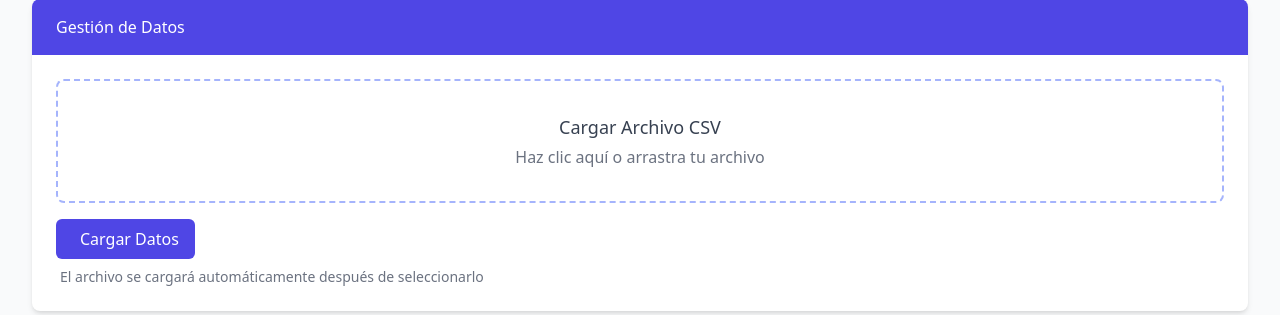
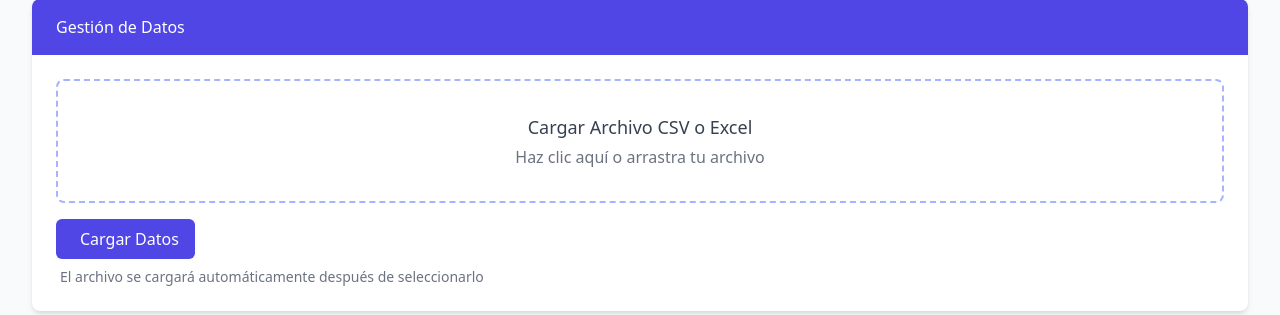
Before and after one commit to gnavarrolema/proyecto-proyeccion-inventario, a Flask app: page / in a window 1280 px wide. Shown: the part 297-612 px from the top of the page. Run offline with Flask 3, Linux system fonts and the light colour scheme; style sheets or scripts are compiled from the project's sources.

Commit message:
feat(upload+ui+docs): allow Excel uploads; update UI and README
Broaden file upload support to include Excel and align UI/docs.

Changes:

- routes.py: Read allowed extensions from config; accept xlsx/xls; update docstrings to reflect CSV/Excel.

- config.py: Add 'xlsx' and 'xls' to ALLOWED_EXTENSIONS.

- index.html: Update icon/text to 'CSV or Excel' and accept .csv,.xlsx,.xls.

- README.md: Document CSV/Excel upload support, expected columns, and locale-specific CSV tips.

```diff
--- a/app/api/routes.py
+++ b/app/api/routes.py
@@ -29,8 +29,9 @@ logger = logging.getLogger(__name__)
 
 
 def allowed_file(filename):
-    """Verifica si el archivo tiene una extensión permitida."""
-    return "." in filename and filename.rsplit(".", 1)[1].lower() == "csv"
+    """Verifica si el archivo tiene una extensión permitida (CSV o Excel)."""
+    allowed = current_app.config.get("ALLOWED_EXTENSIONS", {"csv"})
+    return "." in filename and filename.rsplit(".", 1)[1].lower() in allowed
 
 
 @api_bp.route("/")
@@ -41,7 +42,7 @@ def index():
 
 @api_bp.route("/api/load-data", methods=["POST"])
 def load_data():
-    """Carga y procesa el archivo CSV de datos."""
+    """Carga y procesa un archivo de datos (CSV o Excel)."""
     try:
         if "file" not in request.files:
             return jsonify(
--- a/app/config.py
+++ b/app/config.py
@@ -48,7 +48,7 @@ class Config:
     # Configuración de carga de archivos
     UPLOAD_FOLDER = DATA_DIR
     MAX_CONTENT_LENGTH = 16 * 1024 * 1024  # 16 MB máximo
-    ALLOWED_EXTENSIONS = {"csv"}
+    ALLOWED_EXTENSIONS = {"csv", "xlsx", "xls"}
 
     # Configuración de depuración
     DEBUG = os.environ.get("FLASK_DEBUG", "0") == "1"
--- a/app/templates/index.html
+++ b/app/templates/index.html
@@ -100,10 +100,10 @@
                             class="border-2 border-dashed border-indigo-300 rounded-lg p-8 text-center hover:bg-indigo-50 transition-colors duration-200 cursor-pointer mb-4"
                             onclick="document.getElementById('file-input').click()"
                         >
-                            <i class="fas fa-file-csv text-4xl text-indigo-500 mb-3"></i>
-                            <h5 class="text-lg font-medium text-gray-700 mb-1">Cargar Archivo CSV</h5>
+                            <i class="fas fa-file-excel text-4xl text-indigo-500 mb-3"></i>
+                            <h5 class="text-lg font-medium text-gray-700 mb-1">Cargar Archivo CSV o Excel</h5>
                             <p class="text-gray-500">Haz clic aquí o arrastra tu archivo</p>
-                            <input type="file" id="file-input" name="file" class="hidden" accept=".csv">
+                            <input type="file" id="file-input" name="file" class="hidden" accept=".csv,.xlsx,.xls">
                         </div>
                         <div id="file-info" class="mt-2 mb-4 hidden">
                             <div class="bg-blue-50 border border-blue-200 text-blue-700 px-4 py-3 rounded flex items-center">
```
Also changed, not shown: README.md.
